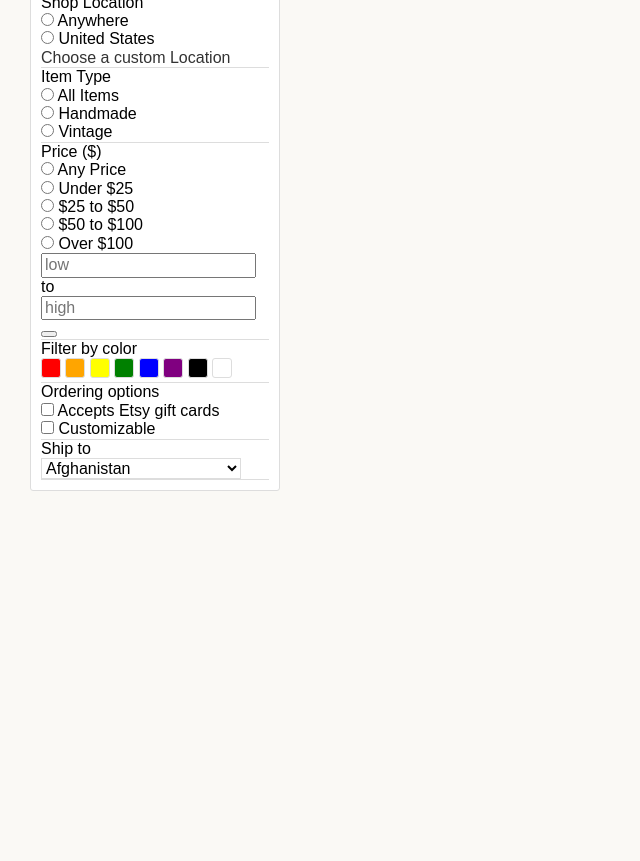
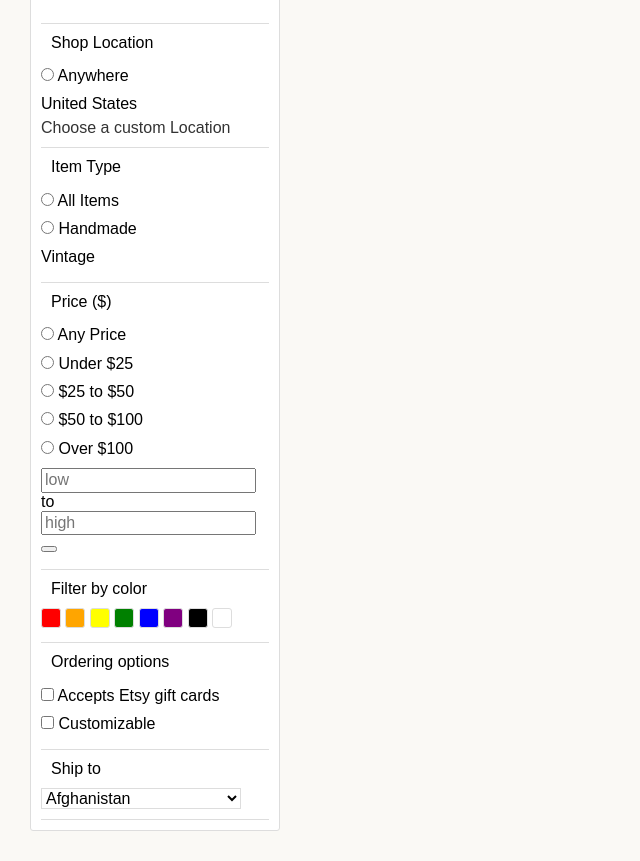
Before and after one commit to Cheddarman/etsy-assignment, a plain HTML site: page index.html in a window 1280 px wide. Shown: the part 707-1568 px from the top of the page, without its empty margins (0-640 px from the left). Before the commit the page ends 1228 px from the top, so only its background shows below. Drawn offline with nearby package versions, Linux system fonts and the light colour scheme.

Commit message:
goddamn text inputs

```diff
--- a/index.html
+++ b/index.html
@@ -60,36 +60,58 @@
 		</div>
 		<div class="location">
 			<p>Shop Location</p>
+				<div class="input">
 					<input id="anywhere" type="radio" name="location" />
 					<label for="anywhere">Anywhere</label><br />
+				</div>
+				<div class="input"
 					<input id="usa" type="radio" name="location" />
 					<label for="usa">United States</label><br />
+				</div>
 					<a href="#">Choose a custom Location</a>
 		</div>
 		<div class="type">
 			<p>Item Type</p>
+			<div class="input">
 				<input id="all" type="radio" name="type" />
 				<label for="all">All Items</label><br />
+			</div>
+			<div class="input">
 				<input id="handmade" type="radio" name="type" />
 				<label for="handmade">Handmade</label><br />
+			</div>
+			<div class="input"
 				<input id="vintage" type="radio" name="type" />
-			<label for"vintage">Vintage</label><br />
+				<label for="vintage">Vintage</label><br />
+			</div>
 		</div>
 		<div class="price">
 			<p>Price ($)</p>
+			<div class="input">
 				<input id="anyprice" type="radio" name="location" />
-			<label for="anyprice">Any Price</label><br />
+				<label for="anyprice">Any Price</label>
+			</div>
+			<div class="input">
 				<input id="under25" type="radio" name="location" />
 				<label for="under25">Under $25</label><br />
+			</div>
+			<div class="input">
 				<input id="25to50" type="radio" name="location" />
 				<label for="25to50">$25 to $50</label><br />
+			</div>
+			<div class="input">
 				<input id="50to100" type="radio" name="location" />
 				<label for="50to100">$50 to $100</label><br />
+			</div>
+			<div class="input">
 				<input id="over100" type="radio" name="location" />
 				<label for="over100">Over $100</label><br />
-			<input type="text" name="low" placeholder="low" />to
-			<input type="text" name="high" placeholder="high" />
+			</div>
+			<div class="input">
+				<input class="low" type="text" name="low" placeholder="low" />to
+				<input class="high" type="text" name="high" placeholder="high" />
 				<button></button>
+			</div>
 		</div>
 		<div class="color">
 			<p>Filter by color</p>
@@ -104,10 +126,14 @@
 		</div>
 		<div class="options">
 			<p>Ordering options</p>
+			<div class="input">
 				<input id="giftcards" type="checkbox" name="ordering" />
 				<label for="giftcards">Accepts Etsy gift cards</label><br />
+			</div>
+			<div class="input">
 				<input id="customizable" type="checkbox" name="ordering" />
 				<label for="customizable">Customizable</label><br />
+			</div>
 		</div>
 		<div class="shipto">
 		<p>Ship to</p>
--- a/style.css
+++ b/style.css
@@ -154,7 +154,24 @@ a {
 
 .sidebar > div {
   border-bottom:solid 1px #ddd;
+  padding-bottom: 10px;
 }
+
+.sidebar p {
+  padding:10px;
+}
+
+.input {
+  padding-top: 5px;
+  padding-bottom: 5px;
+}
+
+.lowhigh {
+  width:20px;
+  height:20px;
+}
+
+
 
 main {
 	width: 75%;
```
Lines whose indentation alone changed are shown as unchanged.
